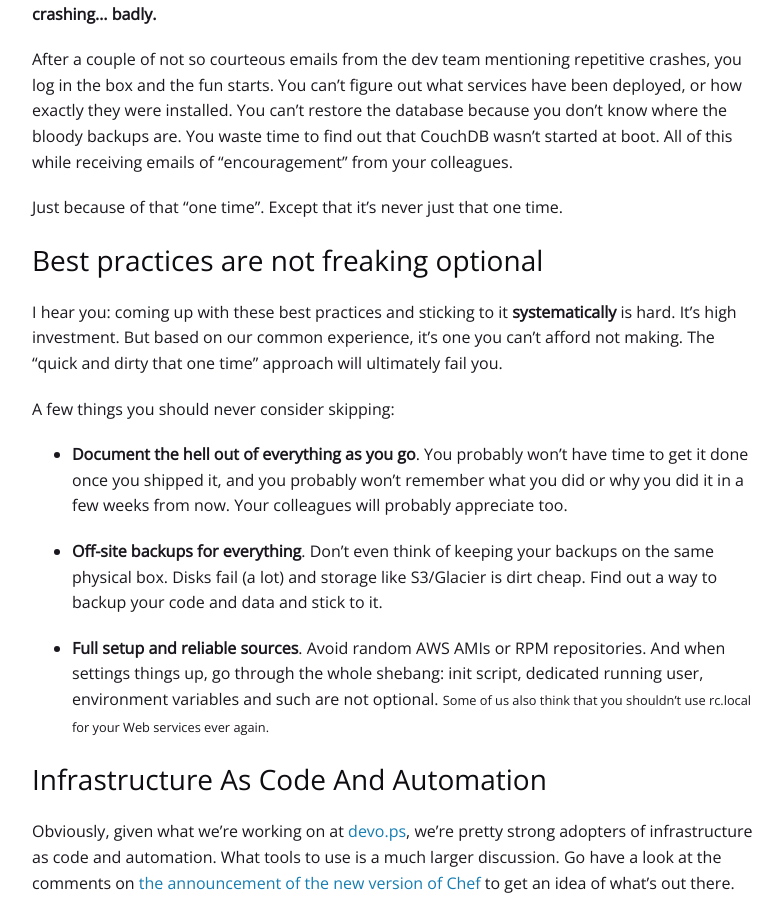
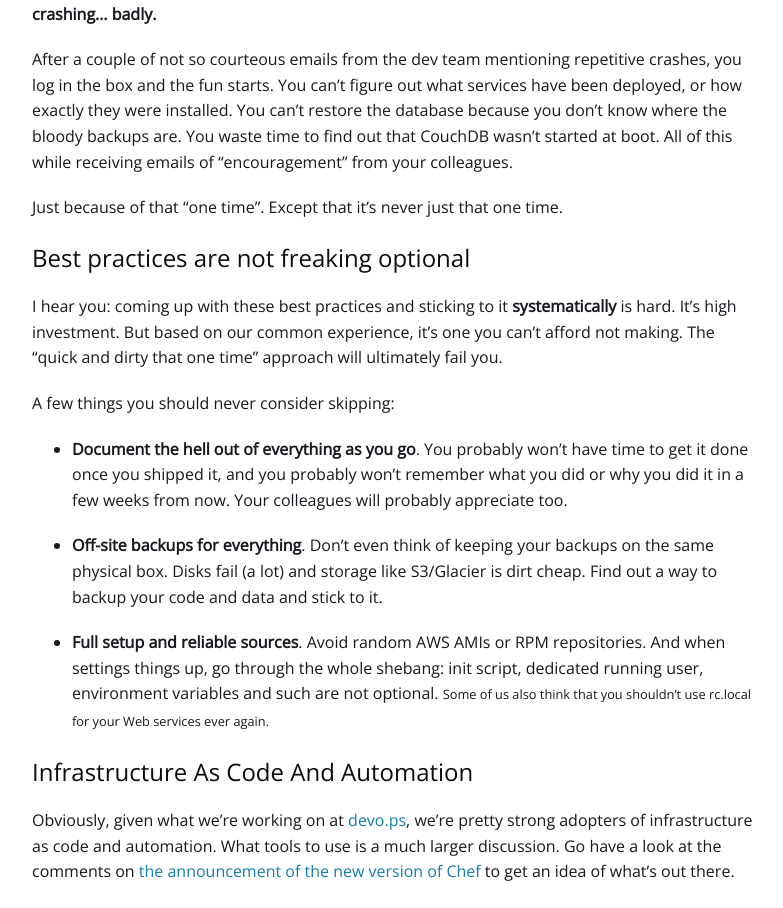
Before and after one commit to isabella232/devo-ps.github.io, a Jekyll site: the page built from _posts/blog/2013-02-11-best-practices-it-s-always-or-never.md, in a window 1280 px wide. Shown: the part 852-1760 px from the top of the page, without its empty margins (119-902 px from the left). Built offline with Jekyll 4.4.1, drawn with Linux system fonts in a browser that asks for light colours; comment, search, counter and statistics services are not loaded.

Commit message:
Switching subtitles to h3

```diff
--- a/_posts/blog/2013-02-11-best-practices-it-s-always-or-never.md
+++ b/_posts/blog/2013-02-11-best-practices-it-s-always-or-never.md
@@ -18,7 +18,7 @@ After a couple of not so courteous emails from the dev team mentioning repetitiv
 
 Just because of that "one time". Except that it's never just that one time.
 
-## Best practices are not freaking optional
+### Best practices are not freaking optional
 
 I hear you: coming up with these best practices and sticking to it **systematically** is hard. It's high investment. But based on our common experience, it's one you can't afford not making. The "quick and dirty that one time" approach will ultimately fail you.
 
@@ -30,7 +30,7 @@ A few things you should never consider skipping:
 
 - **Full setup and reliable sources**. Avoid random AWS AMIs or RPM repositories. And when settings things up, go through the whole shebang: init script, dedicated running user, environment variables and such are not optional. <small>Some of us also think that you shouldn't use rc.local for your Web services ever again.</small>
 
-## Infrastructure As Code And Automation
+### Infrastructure As Code And Automation
 
 Obviously, given what we're working on at [devo.ps](http://devo.ps), we're pretty strong adopters of infrastructure as code and automation. What tools to use is a much larger discussion. Go have a look at the comments on [the announcement of the new version of Chef](http://news.ycombinator.com/item?id=5197389) to get an idea of what's out there.
 
```
